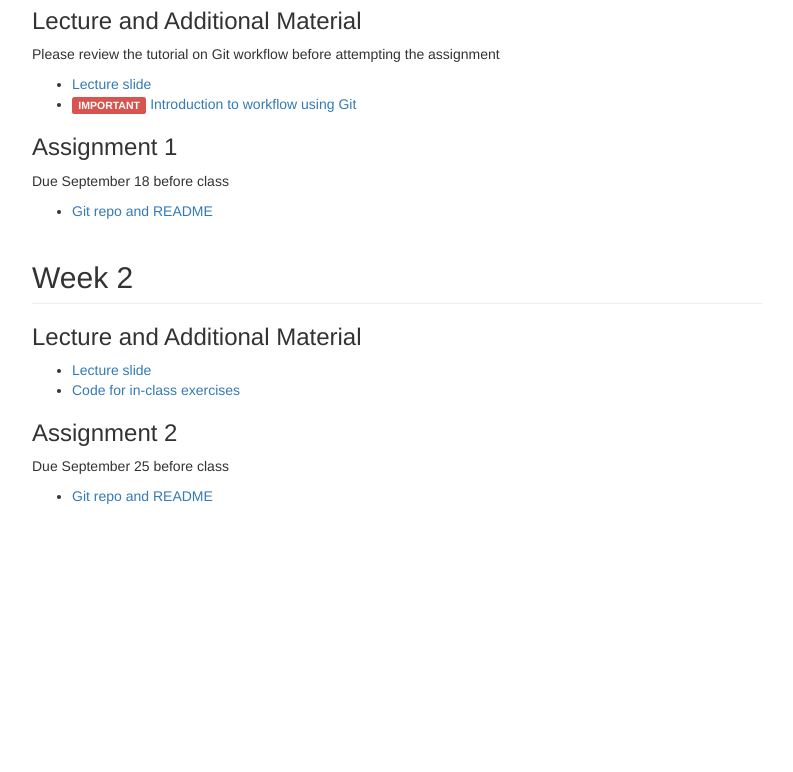
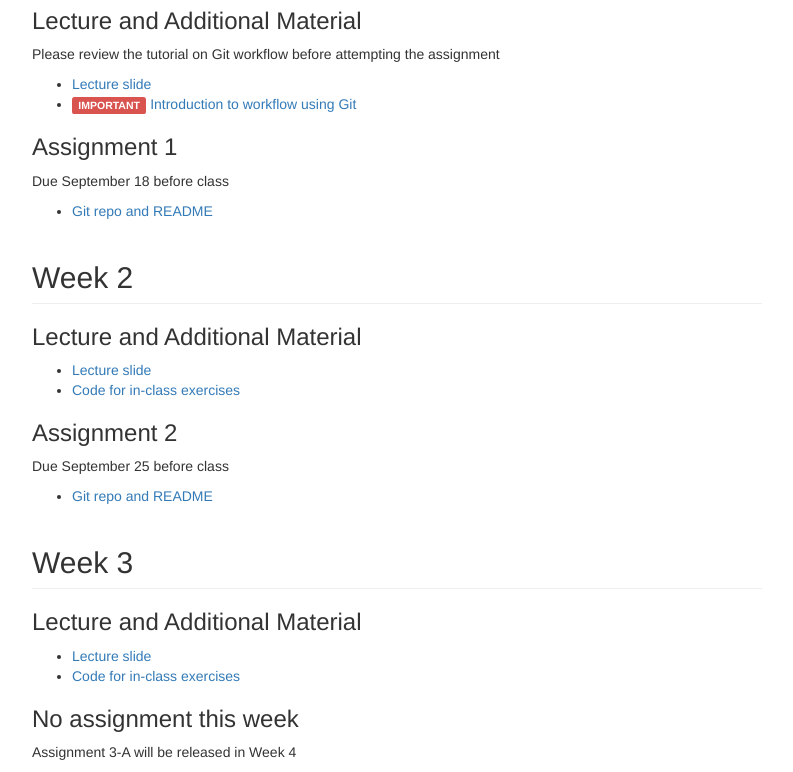
Before and after one commit to viztech/viztech.github.io, a website: page index.html in a window 1280 px wide. Shown: the part 453-1225 px from the top of the page, without its empty margins (53-846 px from the left). Before the commit the page ends 969 px from the top, so only its background shows below. Drawn offline with Linux system fonts and the light colour scheme.

Commit message:
Add week 3 content

```diff
--- a/index.html
+++ b/index.html
@@ -49,13 +49,23 @@
                     <li><a href="https://github.com/viztech/Assignment-2">Git repo and README</a></li>
                 </ul>
             </section>
+            <section class="week week-3">
+                <h2 id="week-2" class="page-header">Week 3</h2>
+                <h3>Lecture and Additional Material</h3>
+                <ul>
+                    <li><a href="slides/week-3.pdf">Lecture slide</a></li>
+                    <li><a href="https://github.com/viztech/Week-3-in-class">Code for in-class exercises</a></li>
+                </ul>
+                <h3>No assignment this week</h3>
+                <p>Assignment 3-A will be released in Week 4</p>
+            </section>
         </div>
-        <div class="col-md-4">
+        <!--<div class="col-md-4">
             <ul class="nav nav-pills nav-stacked">
                 <li role="presentation" class="active">How to Use</li>
                 <li role="presentation">Week 1</li>
             </ul>
-        </div>
+        </div>-->
     </div>
 </body>
 </html>
```
